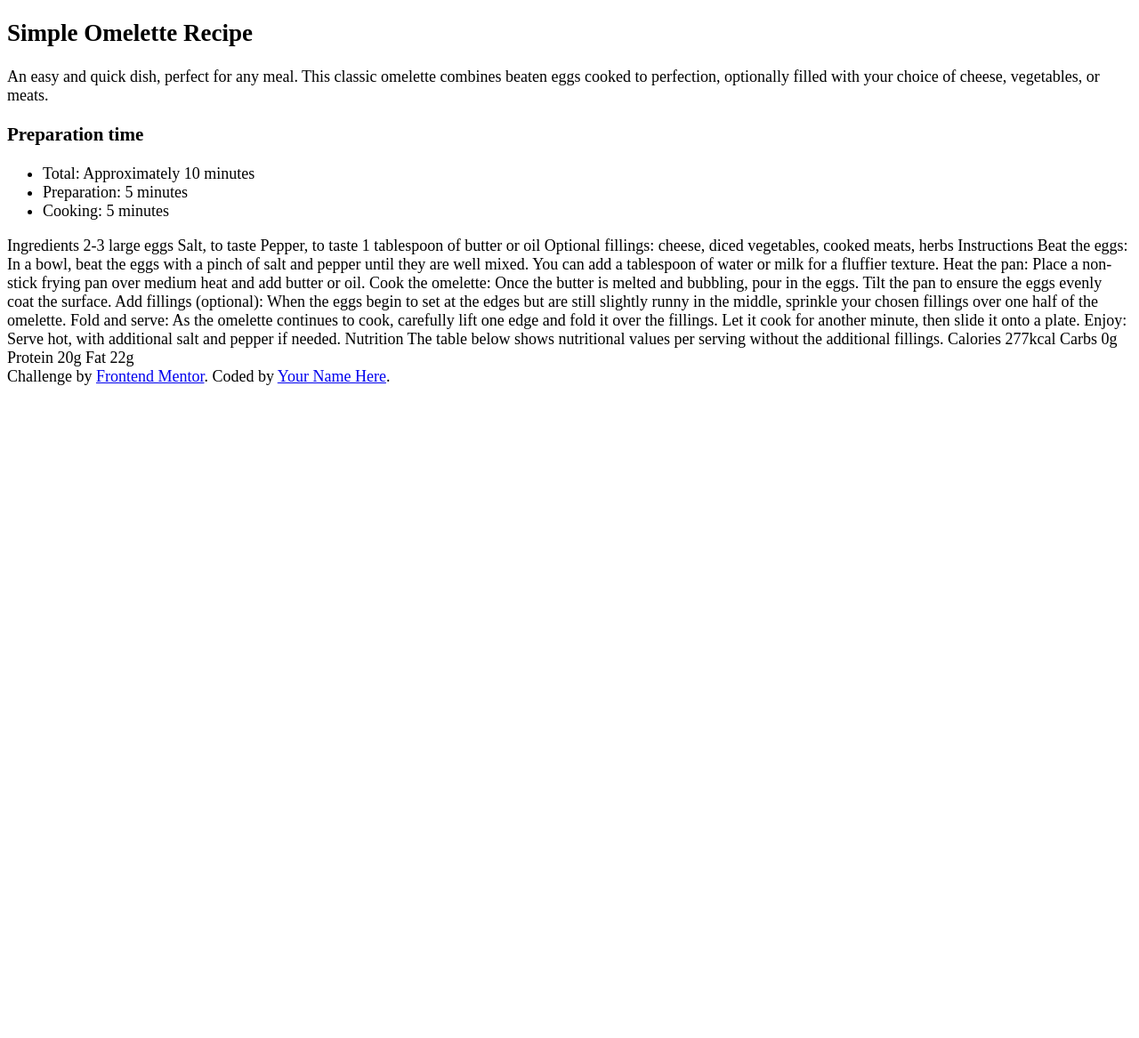
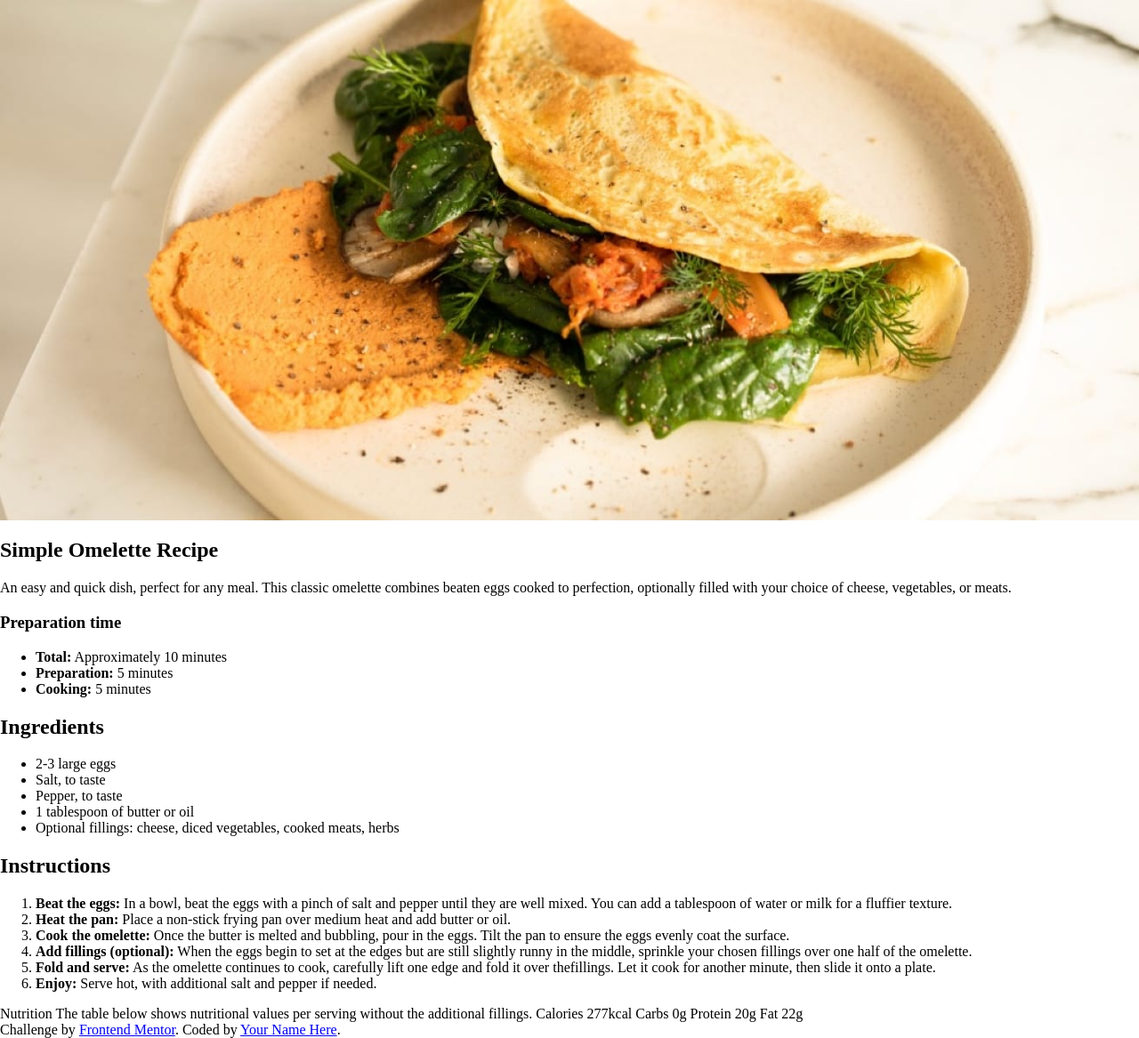
Before and after one commit to johncraven/frontendmentor-challenges, a plain HTML site: page recipe-page-main/index.html in a window 1280 px wide. Shown: the whole page at 89% size. Before the commit the page ends 800 px from the top, so only its background shows below. Drawn offline with Linux system fonts and the light colour scheme.

Commit message:
basic html

```diff
--- a/recipe-page-main/css/styles.css
+++ b/recipe-page-main/css/styles.css
@@ -1,11 +1,38 @@
+@import url('https://fonts.googleapis.com/css2?family=Young+Serif&display=swap');
+@import url('https://fonts.googleapis.com/css2?family=Outfit:wght@100..900&display=swap');
+
 *{
     box-sizing: border-box;
 }
 
 :root {
+    --clr-nutmeg:     hsl(14, 45%, 36%);
+    --clr-raspberry:  hsl(332,51%, 32%);
+    --clr-white:      hsl(0,0,100%);
+    --clr-rosewhite:  hsl(330,100%,98%);
+    --clr-eggshell:   hsl(30,54%,90%);
+    --clr-lightgrey:  hsl(30,18%,87%);
+    --clr-lightbrown: hsl(30,10%,34%);
+    --clr-darkgrey:   hsl(24,5%,18%);
 
+    --fnt-title: "Young Serif", serif;
+    --fnt-body:  "Outfit";
+
+    --fw-normal: 400;
+    --fw-bold:   600;
+    --fw-bolder: 700;
 }
 
-main {
-    font-size: large;
+body {
+    margin:0;
+    font-size: 16px;
 }
+
+img{
+    display: block;
+    max-width: 100%;
+}
+
+.inline-title {
+    font-weight: bold;
+}
--- a/recipe-page-main/index.html
+++ b/recipe-page-main/index.html
@@ -11,8 +11,10 @@
 </head>
 <body>
   <main>
+  <div class="recipe-wrapper">
   <article>
     <header>
+      <img class="recipe-image" src="./assets/images/image-omelette.jpeg" alt="omelette on a plate" >
       <h1 class="recipe-title">Simple Omelette Recipe</h1>
       <p class="recipe-description">
         An easy and quick dish, perfect for any meal. This classic omelette combines beaten eggs cooked
@@ -20,43 +22,43 @@
       </p>
     </header>
 
-  <section class="recipe-timing">
-    <h3 class="recipe-timing__title">
+    <section class="timing">
+      <h3 class="timing__title">
         Preparation time
       </h3>
-    <ul class="recipe-timing__list">
-      <li>Total: Approximately 10 minutes</li>
-      <li>Preparation: 5 minutes</li>
-      <li>Cooking: 5 minutes</li>
+      <ul class="timing__list">
+        <li><span class="inline-title">Total:</span> Approximately 10 minutes</li>
+        <li><span class="inline-title">Preparation:</span> 5 minutes</li>
+        <li><span class="inline-title">Cooking:</span> 5 minutes</li>
       </ul>
     </section>
 
-  Ingredients
+    <section class="ingredients">
+    <h2 class="ingredients__title">Ingredients</h2>
 
-  2-3 large eggs
-  Salt, to taste
-  Pepper, to taste
-  1 tablespoon of butter or oil
-  Optional fillings: cheese, diced vegetables, cooked meats, herbs
+    <ul class="ingredients__list">
+      <li class="ingredients__listitem">2-3 large eggs</li>
+      <li class="ingredients__listitem">Salt, to taste</li>
+      <li class="ingredients__listitem">Pepper, to taste</li>
+      <li class="ingredients__listitem">1 tablespoon of butter or oil</li>
+      <li class="ingredients__listitem">Optional fillings: cheese, diced vegetables, cooked meats, herbs</li>
+    </ul>
+    </section>
 
-  Instructions
+    <section class="instructions">
+    <h2 class="instructions__title">Instructions</h2>
 
-  Beat the eggs: In a bowl, beat the eggs with a pinch of salt and pepper until they are well mixed.
-  You can add a tablespoon of water or milk for a fluffier texture.
+    <ol class="instructions__list">
+      <li class="instruction__listitem"><span class="inline-title">Beat the eggs:</span> In a bowl, beat the eggs with a pinch of salt and pepper until they are well mixed. You can add a tablespoon of water or milk for a fluffier texture.</li>
+      <li class="instruction__listitem"><span class="inline-title">Heat the pan:</span> Place a non-stick frying pan over medium heat and add butter or oil.</li>
+      <li class="instruction__listitem"><span class="inline-title">Cook the omelette:</span> Once the butter is melted and bubbling, pour in the eggs. Tilt the pan to ensure the eggs evenly coat the surface.</li>
+      <li class="instruction__listitem"><span class="inline-title">Add fillings (optional):</span> When the eggs begin to set at the edges but are still slightly runny in the middle, sprinkle your chosen fillings over one half of the omelette.</li>
+      <li class="instruction__listitem"><span class="inline-title">Fold and serve:</span> As the omelette continues to cook, carefully lift one edge and fold it over thefillings. Let it cook for another minute, then slide it onto a plate.</li>
+      <li class="instruction__listitem"><span class="inline-title">Enjoy:</span> Serve hot, with additional salt and pepper if needed.</li>
+    </ol>
+    </section>
 
-  Heat the pan: Place a non-stick frying pan over medium heat and add butter or oil.
-
-  Cook the omelette: Once the butter is melted and bubbling, pour in the eggs. Tilt the pan to ensure
-  the eggs evenly coat the surface.
-
-  Add fillings (optional): When the eggs begin to set at the edges but are still slightly runny in the
-  middle, sprinkle your chosen fillings over one half of the omelette.
-
-  Fold and serve: As the omelette continues to cook, carefully lift one edge and fold it over the
-  fillings. Let it cook for another minute, then slide it onto a plate.
-
-  Enjoy: Serve hot, with additional salt and pepper if needed.
-
+    <section class="nutrition">
       Nutrition
 
       The table below shows nutritional values per serving without the additional fillings.
@@ -72,7 +74,9 @@
 
       Fat
       22g
+    </section>
   </article>
+</div>
 
   <div class="attribution">
     Challenge by <a href="https://www.frontendmentor.io?ref=challenge" target="_blank">Frontend Mentor</a>.
```
Lines whose indentation alone changed are shown as unchanged.
